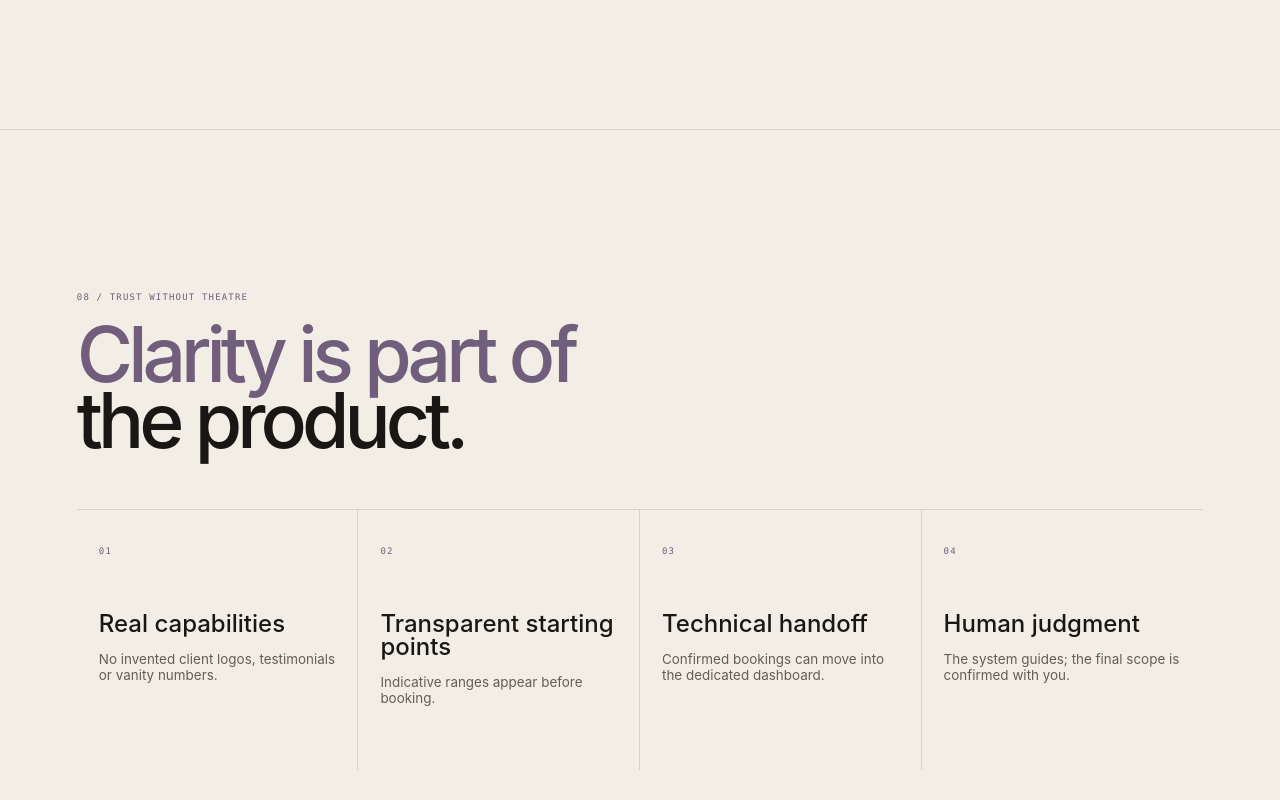
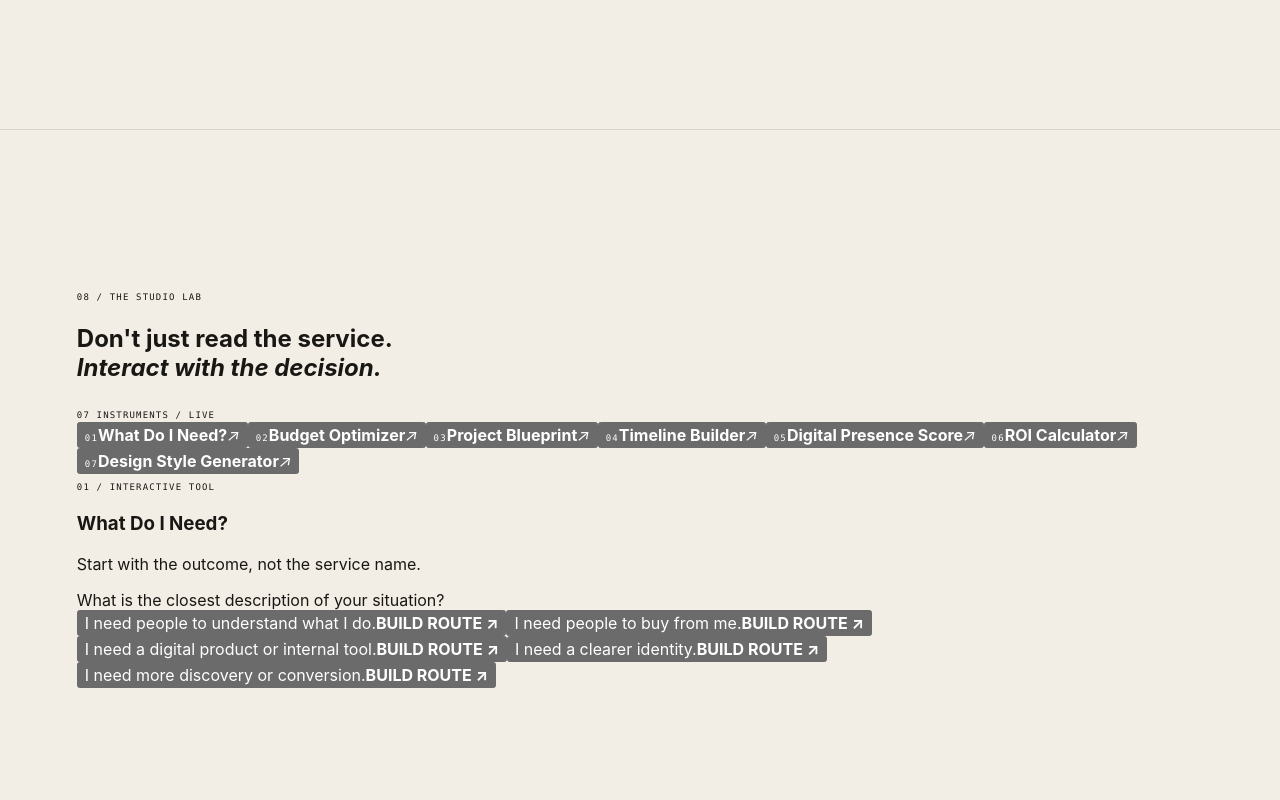
Before and after one commit to Shashwat-Aneja/studio.shashwataneja, a React (Vite) app: page / in a window 1280 px wide. Shown: the part 6760-7560 px from the top of the page. Built offline with nearby package versions, Linux system fonts and the light colour scheme.

Commit message:
feat: integrate interactive Studio tools lab

```diff
--- a/src/App.tsx
+++ b/src/App.tsx
@@ -7,6 +7,7 @@ import {createBlueprint} from "./engine/blueprint";
 import {recommendServices} from "./engine/recommendation";
 import RobotAssistant from "./components/RobotAssistant";
 import ThemeToggle,{type ThemeMode} from "./components/ThemeToggle";
+import ToolsWorkbench from "./components/ToolsWorkbench";
 
 const outcomes:Array<[string,string,string,ProjectGoal]>=[
  ["01","I need a stronger online presence.","Website, landing page, portfolio or business presence.","presence"],
@@ -77,7 +78,7 @@ export default function App(){
 
   <section className="process" id="process"><div className="section-head" data-reveal><span className="mono">06 / THE ROUTE</span><h2>A sales journey that behaves<br/><i>like a product.</i></h2></div><div className="process-rail">{[["01","Discover","Start with the outcome."],["02","Configure","Shape scope and requirements."],["03","Estimate","See investment and timeline."],["04","Review","Confirm the route and agreement."],["05","Book","Pay 2%; then initialize the project."]].map(([n,t,c],i)=><article key={n} data-reveal style={{"--i":i} as CSSProperties}><span className="mono">{n}</span><div/><h3>{t}</h3><p>{c}</p></article>)}</div></section>
 
-  <section className="tools" id="tools"><div className="section-head split" data-reveal><div><span className="mono">07 / FREE TOOLS</span><h2>Useful enough to try<br/><i>before you buy.</i></h2></div><span className="mono">NO SIGN-UP / PREVIEW</span></div><div className="tool-list">{tools.map(([n,t,c],i)=><button key={n} data-reveal style={{"--i":i} as CSSProperties} onClick={()=>open()}><span className="mono">{n}</span><div><h3>{t}</h3><p>{c}</p></div><b>TRY IT ↗</b></button>)}</div></section>
+  <section className="tools" id="tools"><div className="section-head split" data-reveal><div><span className="mono">07 / FREE TOOLS</span><h2>Useful enough to try<br/><i>before you buy.</i></h2></div><span className="mono">NO SIGN-UP / PREVIEW</span></div><div className="tool-list">{tools.map(([n,t,c],i)=><button key={n} data-reveal style={{"--i":i} as CSSProperties} onClick={()=>open()}><span className="mono">{n}</span><div><h3>{t}</h3><p>{c}</p></div><b>TRY IT ↗</b></button>)}</div></section><ToolsWorkbench requirement={liveRequirement} onStart={open}/>
 
   <section className="proof"><div className="section-head" data-reveal><span className="mono">08 / TRUST WITHOUT THEATRE</span><h2>Clarity is part of<br/><i>the product.</i></h2></div><div className="proof-grid">{[["Real capabilities","No invented client logos, testimonials or vanity numbers."],["Transparent starting points","Indicative ranges appear before booking."],["Technical handoff","Confirmed bookings can move into the dedicated dashboard."],["Human judgment","The system guides; the final scope is confirmed with you."]].map(([t,c],i)=><article key={t} data-reveal><span className="mono">0{i+1}</span><h3>{t}</h3><p>{c}</p></article>)}</div></section>
 
```
